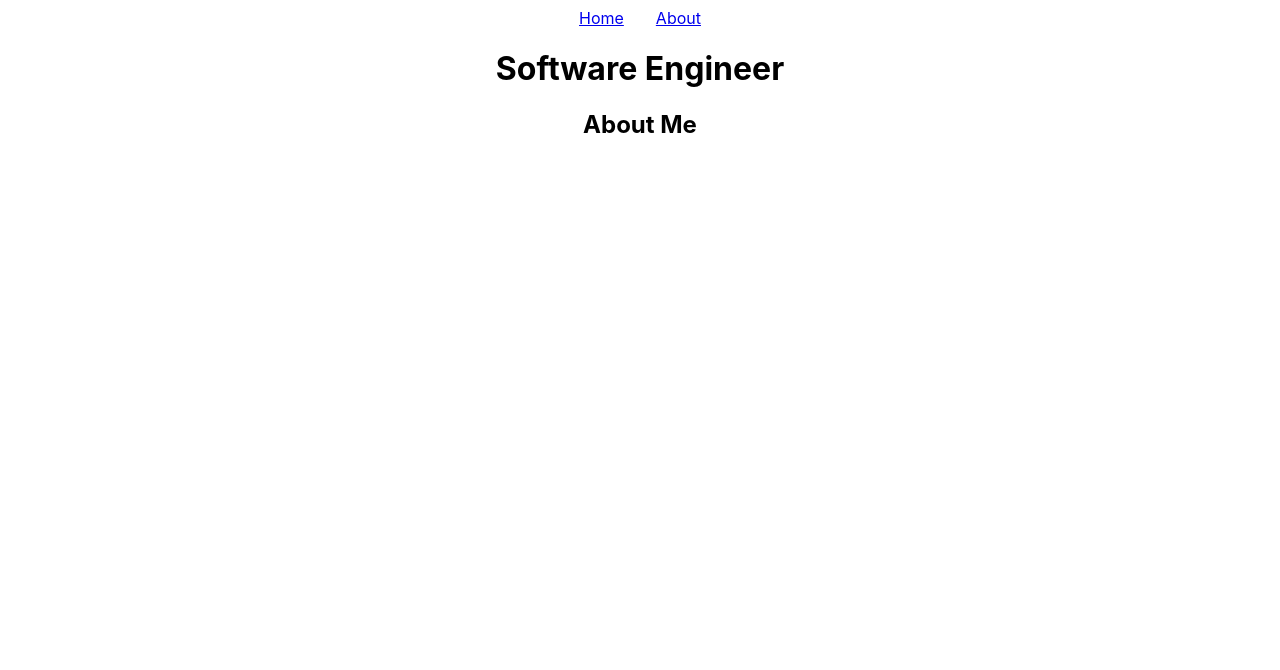
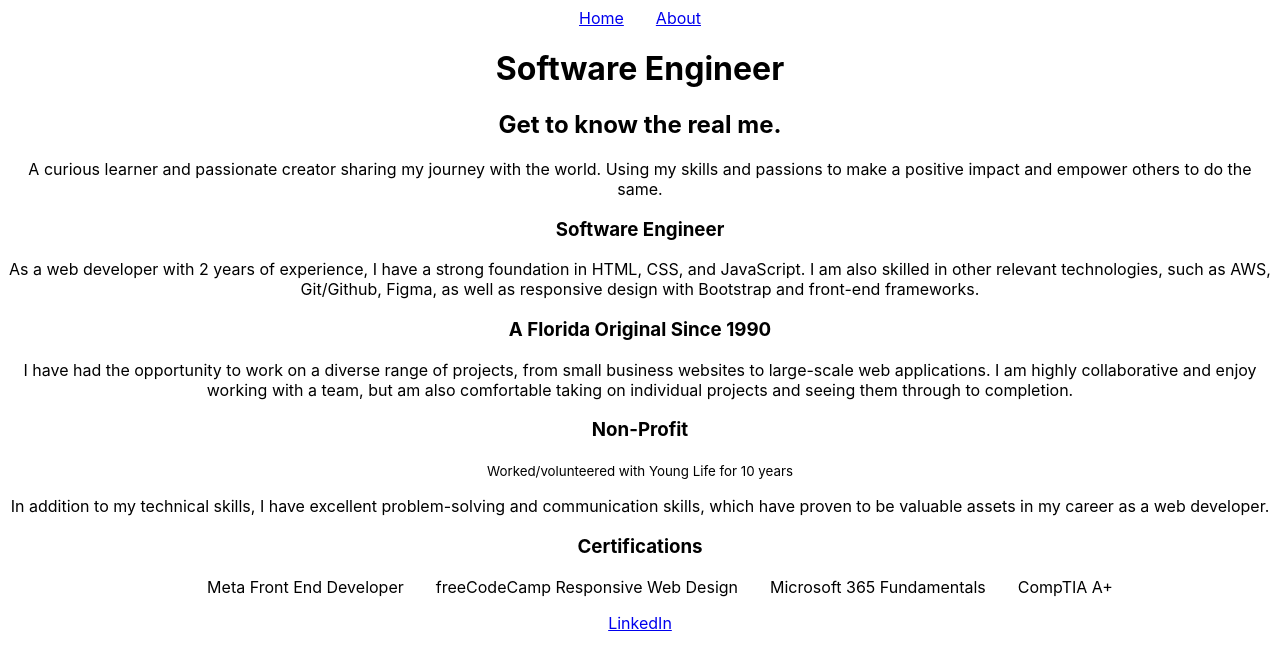
Before and after one commit to asvirts/portfolioWebsite, a React (Create React App) app in the folder virts-dev/: page /about in a window 1280 px wide. Shown: the top 670 px of the page. Built offline with nearby package versions, Linux system fonts and the light colour scheme.

Commit message:
prettier

```diff
--- a/virts-dev/src/routes/about.jsx
+++ b/virts-dev/src/routes/about.jsx
@@ -1,7 +1,52 @@
 export default function About() {
-    return (
-      <>
-        <h2>About Me</h2>
-      </>
-    );
-  }
+  return (
+    <>
+      <h2>Get to know the real me.</h2>
+      <p>
+        A curious learner and passionate creator sharing my journey with the
+        world. Using my skills and passions to make a positive impact and
+        empower others to do the same.
+      </p>
+
+      <h3>Software Engineer</h3>
+      <p>
+        As a web developer with 2 years of experience, I have a strong
+        foundation in HTML, CSS, and JavaScript. I am also skilled in other
+        relevant technologies, such as AWS, Git/Github, Figma, as well as
+        responsive design with Bootstrap and front-end frameworks.
+      </p>
+
+      <h3>A Florida Original Since 1990</h3>
+      <p>
+        I have had the opportunity to work on a diverse range of projects, from
+        small business websites to large-scale web applications. I am highly
+        collaborative and enjoy working with a team, but am also comfortable
+        taking on individual projects and seeing them through to completion.
+      </p>
+
+      <h3>Non-Profit</h3>
+      <small>Worked/volunteered with Young Life for 10 years</small>
+      <p>
+        In addition to my technical skills, I have excellent problem-solving and
+        communication skills, which have proven to be valuable assets in my
+        career as a web developer.
+      </p>
+
+      <h3>Certifications</h3>
+      <ul>
+        <li>Meta Front End Developer</li>
+        <li>freeCodeCamp Responsive Web Design</li>
+        <li>Microsoft 365 Fundamentals</li>
+        <li>CompTIA A+</li>
+      </ul>
+
+      <a
+        href="https://www.linkedin.com/in/andrew-virts/"
+        target="_blank"
+        rel="noopener noreferrer"
+      >
+        LinkedIn
+      </a>
+    </>
+  );
+}
--- a/virts-dev/src/routes/root.jsx
+++ b/virts-dev/src/routes/root.jsx
@@ -12,7 +12,7 @@ export default function Root() {
         <>
           <nav>
             <li><Link to="/">Home</Link></li>
-            <li><Link to={about}>About</Link></li>
+            <li><Link to={'about'}>About</Link></li>
           </nav>
           <h1>Software Engineer</h1>
           <div id="detail">
```
